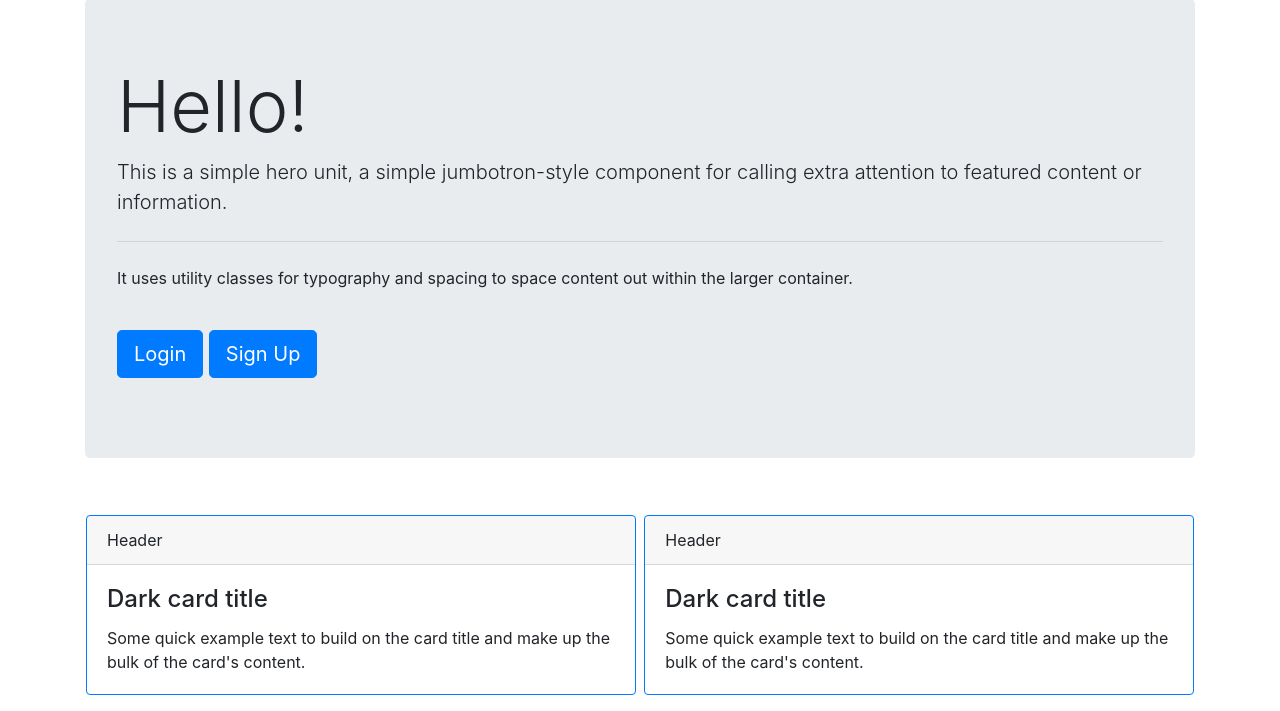
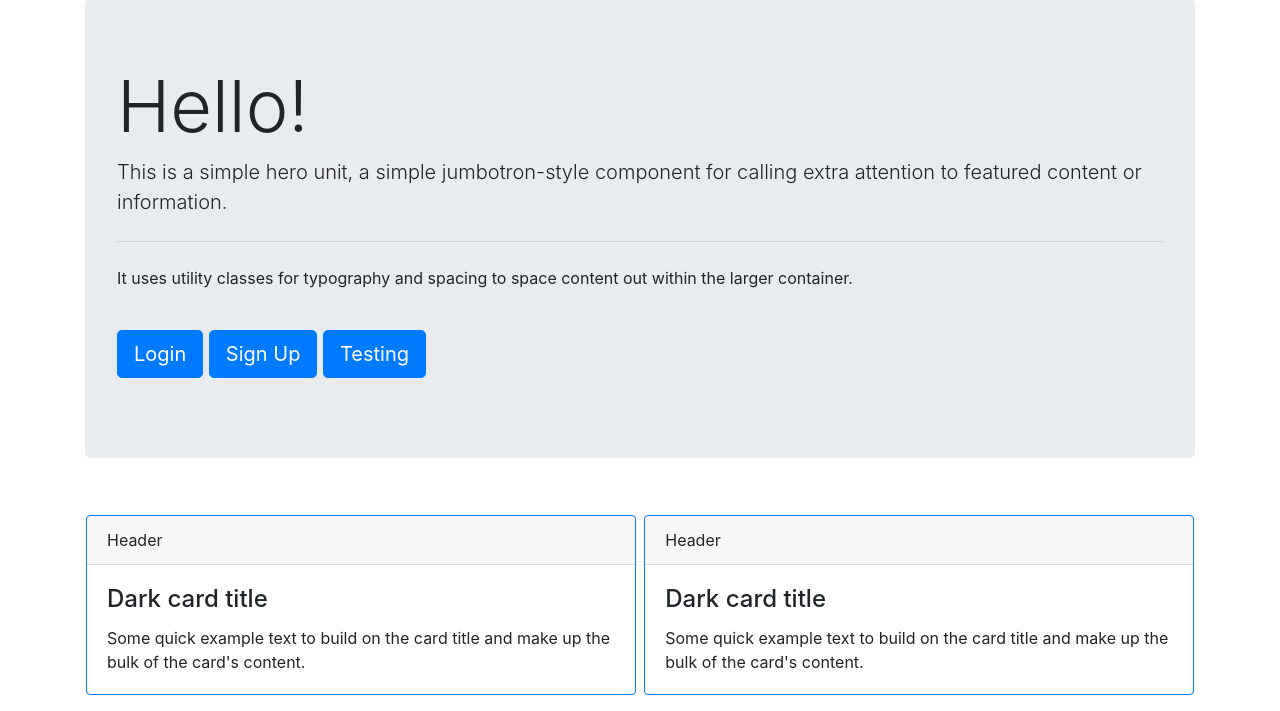
Before and after one commit to rohan-op/Ewaste-Management, a CodeIgniter app: page /database/index.php/login in a window 1280 px wide. Shown: the part 253-964 px from the top of the page. Run offline with CodeIgniter, Linux system fonts and the light colour scheme; some libraries are stand-ins or nearby versions.

Commit message:
Testing button added for UI design

```diff
--- a/application/controllers/login.php
+++ b/application/controllers/login.php
@@ -30,6 +30,11 @@ class Login extends MY_Controller{
 			}
 			$this->load->helper('form');
 			$this->load->view('public/public_signup');
+		}
+
+	public function testing()
+		{
+			$this->load->view('recycler/homepag');
 		}
 
 
--- a/application/views/public/home_page.php
+++ b/application/views/public/home_page.php
@@ -25,6 +25,7 @@
 	  <p class="lead">
 	    <a class="btn btn-primary btn-lg" href="<?= base_url('login/publicLogin')?>" role="button">Login</a>
 	    <a class="btn btn-primary btn-lg" href="<?= base_url('login/publicSignup')?>" role="button">Sign Up</a>
+	    <a class="btn btn-primary btn-lg" href="<?= base_url('login/testing')?>" role="button">Testing</a>
 	  </p>
 	</div>
 	<br>
--- /dev/null
+++ b/application/views/recycler/homepag.php
@@ -0,0 +1,5 @@
+<?php include('header_recycler.php'); ?>
+
+
+
+<?php include('footer.php'); ?>
```
